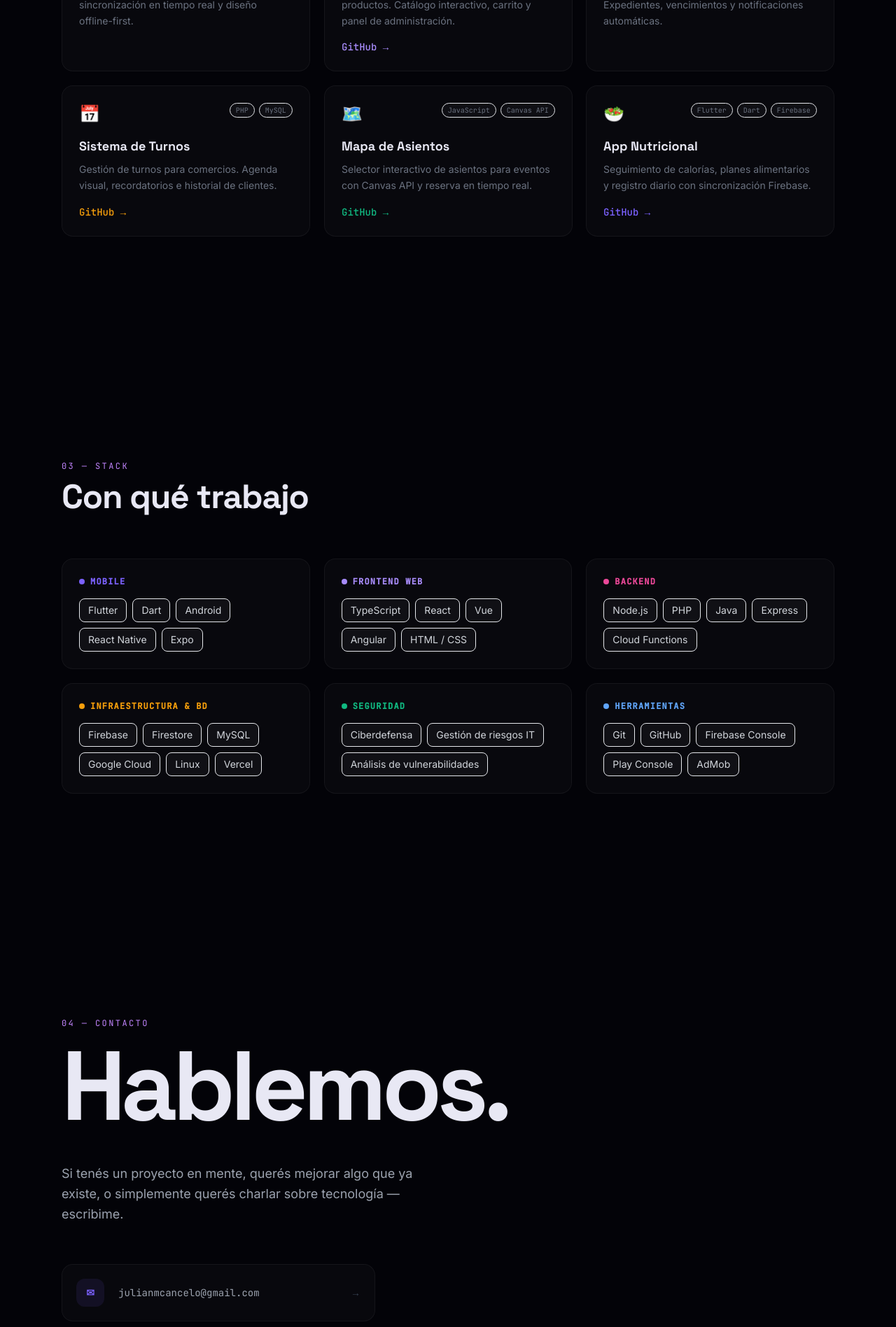
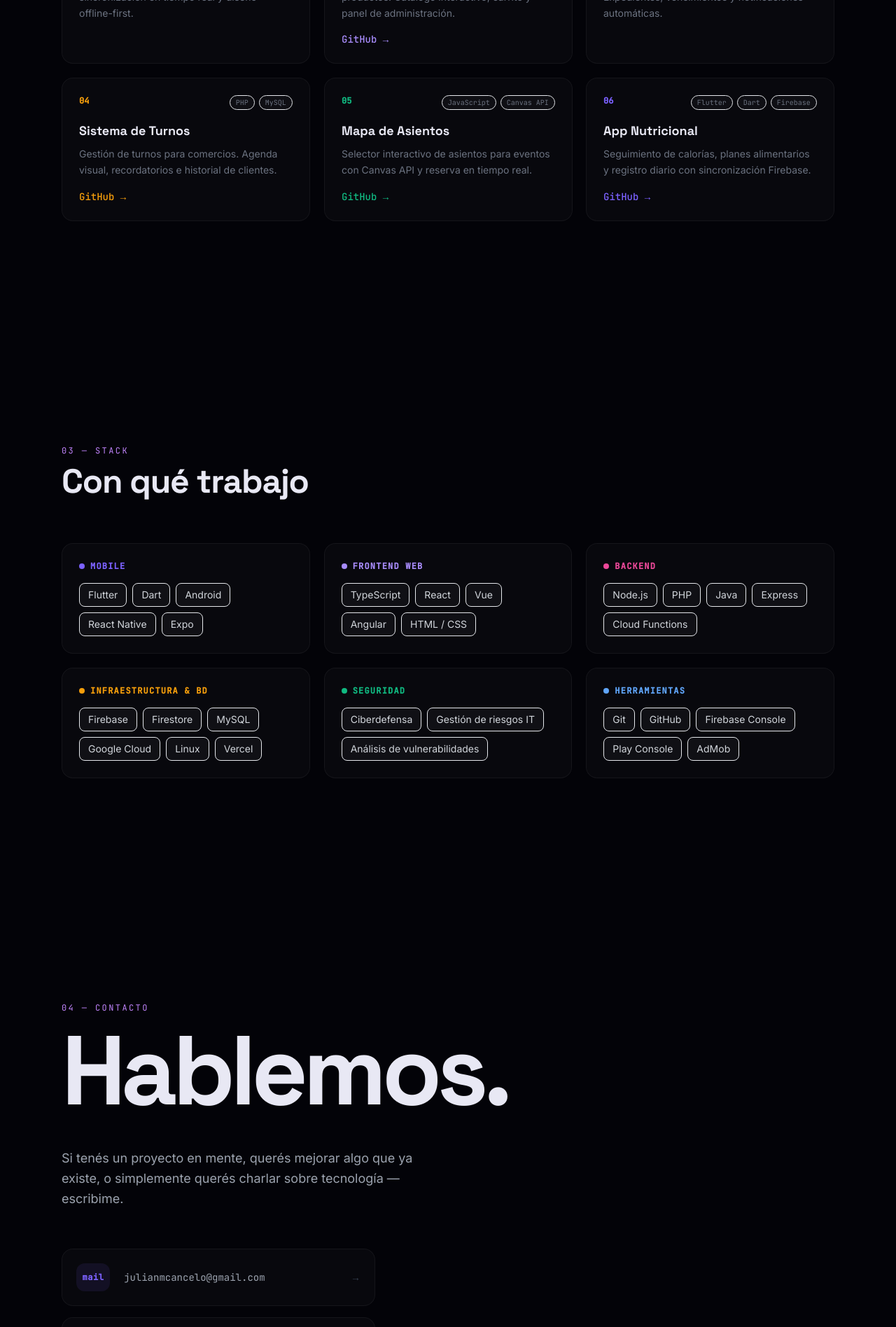
Before and after one commit to julianmcancelo/portfolio, a React (Vite) app: page / in a window 1280 px wide. Shown: the part 2640-4536 px from the top of the page at 70% size. Built offline with nearby package versions, Linux system fonts and the light colour scheme.

Commit message:
Remove emojis — use monospace numbers and text tags

```diff
--- a/src/sections/Contact.jsx
+++ b/src/sections/Contact.jsx
@@ -3,19 +3,19 @@ import { motion, useInView } from 'framer-motion'
 
 const links = [
   {
-    icon: '✉',
+    tag: 'mail',
     label: 'julianmcancelo@gmail.com',
     href: 'mailto:julianmcancelo@gmail.com',
     color: '#7B61FF',
   },
   {
-    icon: '▲',
+    tag: 'in',
     label: 'linkedin.com/in/julianmcancelo',
     href: 'https://linkedin.com/in/julianmcancelo',
     color: '#A78BFA',
   },
   {
-    icon: '◎',
+    tag: 'gh',
     label: 'github.com/julianmcancelo',
     href: 'https://github.com/julianmcancelo',
     color: '#EC4899',
@@ -59,7 +59,7 @@ export default function Contact() {
         </motion.p>
 
         <div className="flex flex-col gap-4 max-w-md">
-          {links.map(({ icon, label, href, color }, i) => (
+          {links.map(({ tag, label, href, color }, i) => (
             <motion.a
               key={href}
               href={href}
@@ -72,10 +72,10 @@ export default function Contact() {
               className="group flex items-center gap-5 p-5 rounded-2xl border border-white/5 bg-white/[0.025] hover:bg-white/[0.05] hover:border-white/10 transition-all duration-300"
             >
               <span
-                className="w-10 h-10 flex items-center justify-center rounded-xl text-sm font-bold shrink-0 transition-colors duration-300"
+                className="w-12 h-10 flex items-center justify-center rounded-xl font-mono text-xs font-bold shrink-0 tracking-wider"
                 style={{ background: `${color}18`, color }}
               >
-                {icon}
+                {tag}
               </span>
               <span className="font-mono text-sm text-gray-400 group-hover:text-white transition-colors duration-200">
                 {label}
--- a/src/sections/Projects.jsx
+++ b/src/sections/Projects.jsx
@@ -16,14 +16,14 @@ const featured = {
 
 const projects = [
   {
-    icon: '🏭',
+    num: '01',
     name: 'STOCKAR',
     desc: 'Sistema de inventario multiplataforma con sincronización en tiempo real y diseño offline-first.',
     tags: ['TypeScript', 'Node.js', 'MySQL'],
     color: '#7B61FF',
   },
   {
-    icon: '🔷',
+    num: '02',
     name: 'Grana3D',
     desc: 'E-commerce con visualización 3D de productos. Catálogo interactivo, carrito y panel de administración.',
     tags: ['TypeScript', 'Vue', 'Three.js'],
@@ -31,14 +31,14 @@ const projects = [
     color: '#A78BFA',
   },
   {
-    icon: '🏛️',
+    num: '03',
     name: 'Habilitaciones Municipales',
     desc: 'Sistema de gestión para municipios. Expedientes, vencimientos y notificaciones automáticas.',
     tags: ['JavaScript', 'PHP', 'MySQL'],
     color: '#EC4899',
   },
   {
-    icon: '📅',
+    num: '04',
     name: 'Sistema de Turnos',
     desc: 'Gestión de turnos para comercios. Agenda visual, recordatorios e historial de clientes.',
     tags: ['PHP', 'MySQL'],
@@ -46,7 +46,7 @@ const projects = [
     color: '#F59E0B',
   },
   {
-    icon: '🗺️',
+    num: '05',
     name: 'Mapa de Asientos',
     desc: 'Selector interactivo de asientos para eventos con Canvas API y reserva en tiempo real.',
     tags: ['JavaScript', 'Canvas API'],
@@ -54,7 +54,7 @@ const projects = [
     color: '#10B981',
   },
   {
-    icon: '🥗',
+    num: '06',
     name: 'App Nutricional',
     desc: 'Seguimiento de calorías, planes alimentarios y registro diario con sincronización Firebase.',
     tags: ['Flutter', 'Dart', 'Firebase'],
@@ -175,7 +175,7 @@ export default function Projects() {
                 className="group h-full flex flex-col p-6 rounded-2xl border border-white/5 bg-white/[0.025] hover:border-white/10 hover:bg-white/[0.04] transition-all duration-300"
               >
                 <div className="flex items-start justify-between mb-4">
-                  <span className="text-2xl">{p.icon}</span>
+                  <span className="font-mono text-xs font-semibold" style={{ color: p.color }}>{p.num}</span>
                   <div className="flex gap-1.5 flex-wrap justify-end">
                     {p.tags.map(t => (
                       <span key={t} className="font-mono text-[10px] text-gray-500 border border-white/8 px-2 py-0.5 rounded-full bg-white/[0.03]">
```
